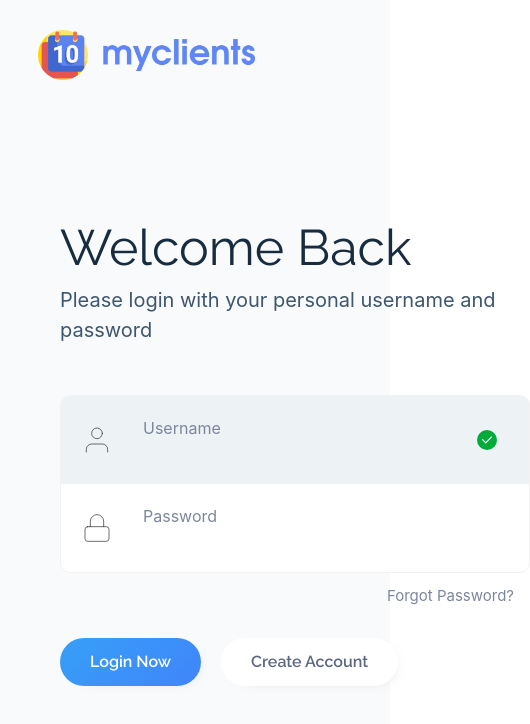
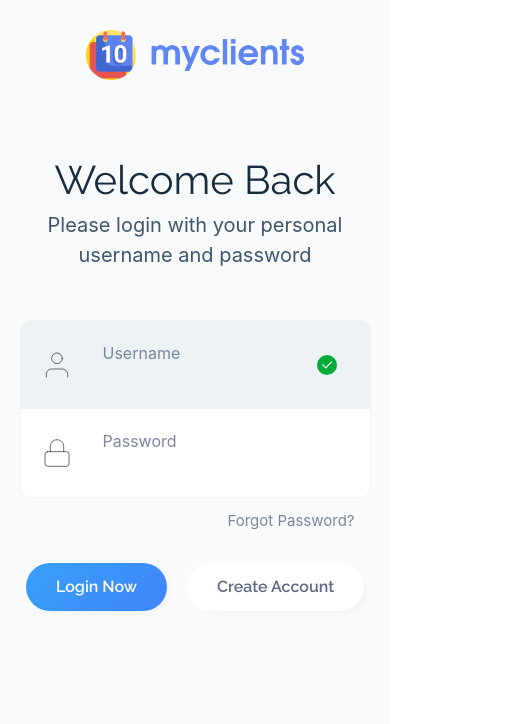
Before and after one commit to aroundthecorner/myclients, a Vue app in the folder client/: page /login in a window 390 px wide. Shown: the top 724 px of the page, 530 px wide, since content can reach past the window. Built offline with nearby package versions, Linux system fonts and the light colour scheme.

Commit message:
Responsive design for Login page

```diff
--- a/client/public/css/style.css
+++ b/client/public/css/style.css
@@ -3,18 +3,36 @@
     src: local('Raleway'), url('/fonts/Raleway.ttf') format('truetype');
 }
 
+.v-spacer-50 {
+    height: 50px;
+}
+
 .page {
     min-height: 100vh;
     background-color: #f8fafb;
+    overflow: auto;
+    padding-bottom: 100px;
 }
 
 .login-page__logo-container {
     padding: 30px 0px 0px 38px;
 }
 
+@media only screen and (max-width: 1090px) {
+    .login-page__logo-container {
+        padding: 30px 0px 0px 0px;
+    }
+}
+
 .login-page__logo {
     height: 50px;
     display: block;
+}
+
+@media only screen and (max-width: 1090px) {
+    .login-page__logo {
+        margin: 0 auto;
+    }
 }
 
 .login-page__main {
@@ -31,16 +49,95 @@
     align-items: center;
 }
 
+@media only screen and (max-width: 1360px) {
+    .login-page__illustration {
+        flex: 1;
+    }
+}
+
+@media only screen and (max-width: 1090px) {
+    .login-page__illustration {
+        display: none;
+    }
+}
+
 .login-page__illustration-img {
     max-width: 100%;
 }
 
+@media only screen and (max-width: 1530px) {
+    .login-page__illustration-img {
+        width: 690px;
+    }
+}
+
+@media only screen and (max-width: 1400px) {
+    .login-page__illustration-img {
+        width: 600px;
+    }
+}
+
+@media only screen and (max-width: 1350px) {
+    .login-page__illustration-img {
+        width: 530px;
+    }
+}
+
+@media only screen and (max-width: 1256px) {
+    .login-page__illustration-img {
+        width: 450px;
+    }
+}
+
 .login-page__login-form {
+    padding-top: 30px;
     flex: 4;
+}
+
+@media only screen and (max-width: 1360px) {
+    .login-page__login-form {
+        flex: 1;
+    }
+}
+
+@media only screen and (max-width: 1400px) {
+    .login-page__login-form {
+        padding-top: 60px;
+    }
+}
+
+@media only screen and (max-height: 944px) {
+    .login-page__login-form {
+        padding-top: 0px;
+    }
+}
+
+@media only screen and (max-height: 850px) {
+    .login-page__login-form {
+        margin-top: -60px;
+    }
+}
+
+@media only screen and (max-height: 700px) {
+    .login-page__login-form {
+        margin-top: -110px;
+    }
 }
 
 .login-page__form-container {
     width: 470px;
+}
+
+@media only screen and (max-width: 1090px) {
+    .login-page__form-container {
+        margin: 0 auto;
+    }
+}
+
+@media only screen and (max-width: 570px) {
+    .login-page__form-container {
+        width: 90%;
+    }
 }
 
 .login-page__form {
@@ -59,9 +156,33 @@
     color: #182c40;
 }
 
+@media only screen and (max-width: 1090px) {
+    .login-page__title {
+        text-align: center;
+    }
+}
+
+@media only screen and (max-width: 570px) {
+    .login-page__title {
+        font-size: 40px;
+    }
+}
+
 .login-page__subtitle {
     font-size: 20px;
     color: #3f566e;
+}
+
+@media only screen and (max-width: 1090px) {
+    .login-page__subtitle {
+        text-align: center;
+    }
+}
+
+@media only screen and (max-width: 570px) {
+    .login-page__subtitle {
+        padding: 0 30px;
+    }
 }
 
 .login-page__field {
@@ -126,6 +247,18 @@
     gap: 20px;
 }
 
+@media only screen and (max-width: 1090px) {
+    .login-page__buttons {
+        justify-content: center;
+    }
+}
+
+@media only screen and (max-width: 385px) {
+    .login-page__buttons {
+        flex-direction: column;
+    }
+}
+
 .button {
     background: rgb(255, 255, 255);
     display: flex;
--- a/client/src/views/login.vue
+++ b/client/src/views/login.vue
@@ -89,6 +89,8 @@
                         Create Account
                     </div>
                 </div>
+
+                <div class="v-spacer-50"></div>
             </div>
 
         </div>
```
